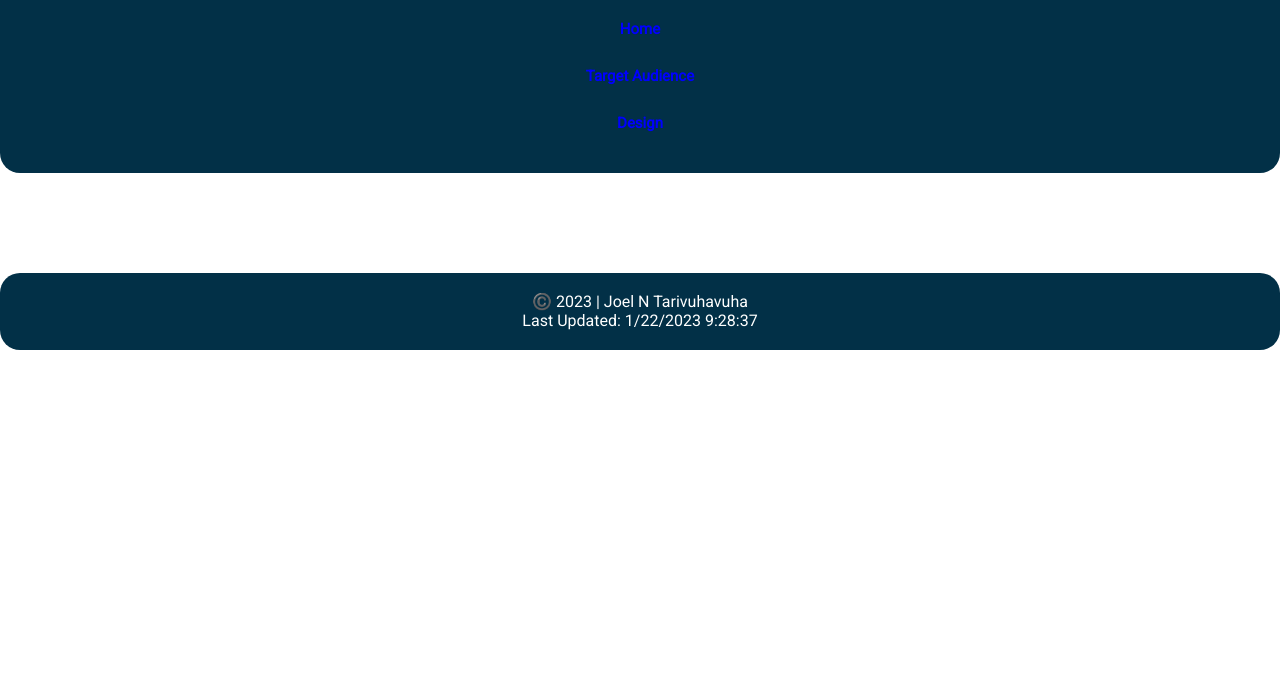
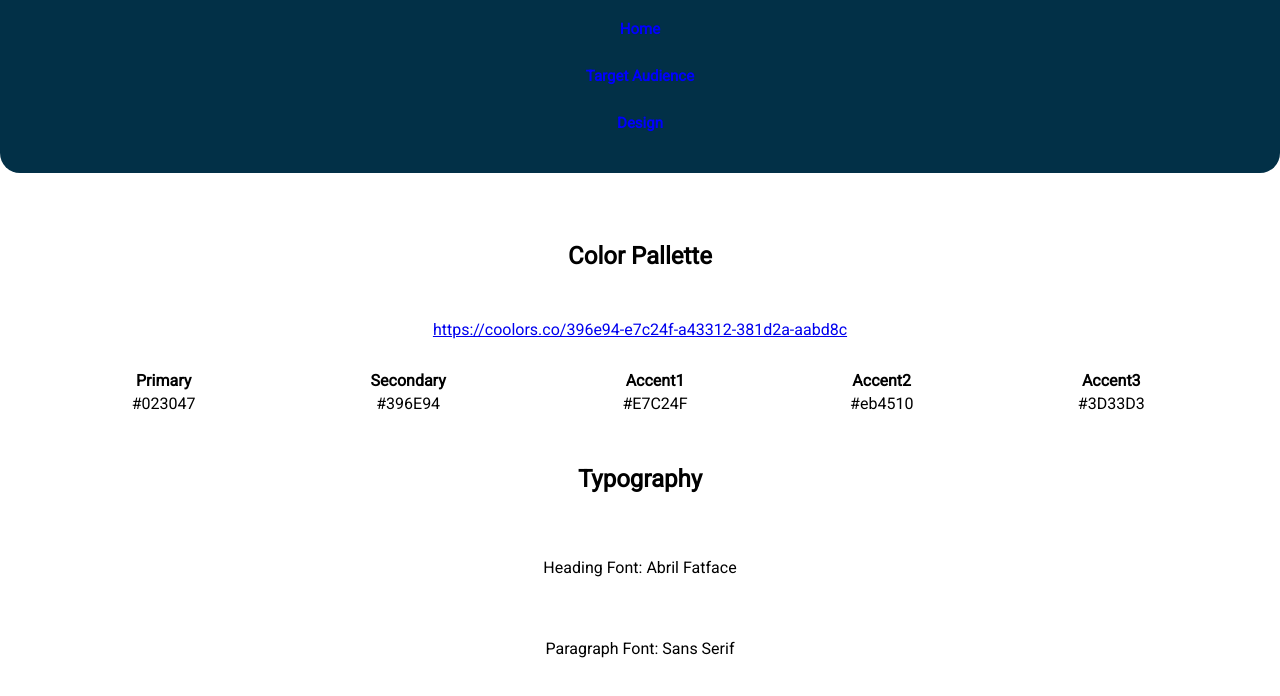
Before and after one commit to jntarivuhavuha/lesson3, a plain HTML site: page lesson3/design.html in a window 1280 px wide. Shown: the part 104-800 px from the top of the page. Drawn offline with nearby package versions, Linux system fonts and the light colour scheme.

Commit message:
Update design.html

```diff
--- a/lesson3/design.html
+++ b/lesson3/design.html
@@ -24,7 +24,33 @@
         </nav>
     </header>
     <main>
-
+        <h2>Color Pallette</h2>
+        <a href="https://coolors.co/396e94-e7c24f-a43312-381d2a-aabd8c"
+        target="_blank">https://coolors.co/396e94-e7c24f-a43312-381d2a-aabd8c</a>
+        <table class="colors">
+            <tbody>
+                <tr>
+                  <th>Primary</th>
+                  <th>Secondary</th>
+                  <th>Accent1</th>
+                  <th>Accent2</th>
+                  <th>Accent3</th>
+                </tr>
+                <tr>
+                    <td class="primary">#023047</td>
+                    <td class="secondary">#396E94</td>
+                    <td class="Accent1">#E7C24F</td>
+                    <td class="Accent2">#eb4510</td>
+                    <td class="Accent3">#3D33D3</td>
+                </tr>
+            </tbody>
+        </table>
+        <h2>Typography</h2>
+        <p>Heading Font: Abril Fatface</p>
+        <p>Paragraph Font: Sans Serif</p>
+        <p>Header Font: Montserrat</p>
+        <p>Body Font: Roboto</p>
+        <p>Footer Font: Montserrat</p>
     </main>
     <footer>
         <div>
@@ -35,7 +61,5 @@
         </div>
     </footer>
     <script src="scripts/dat.js"></script>
-
 </body>
-
 </html>
```
